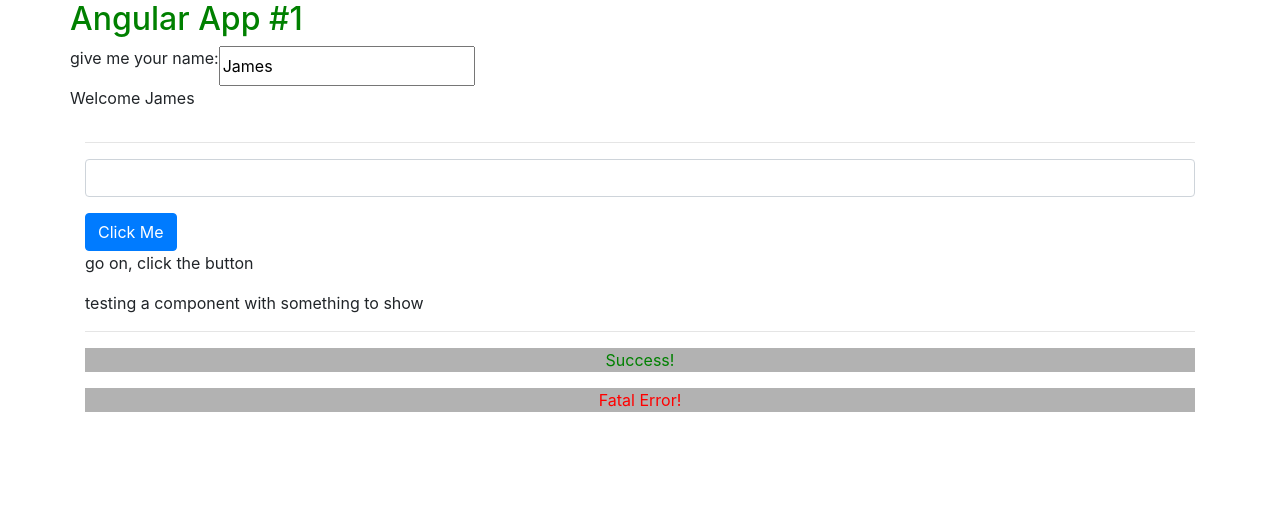
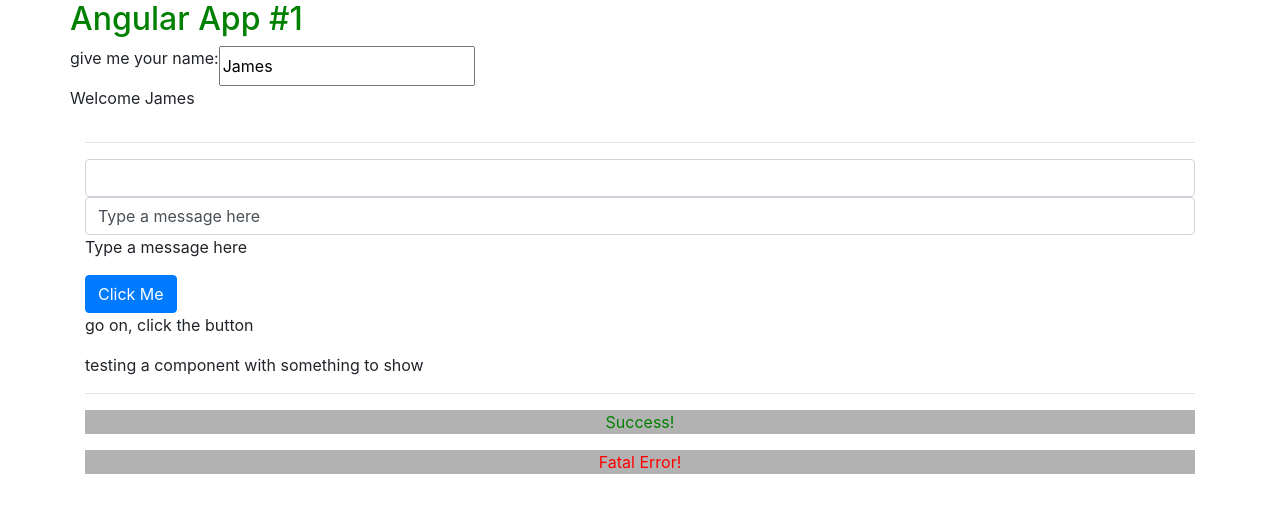
Before and after one commit to james-built/angular-play, an Angular app: page / in a window 1280 px wide. Shown: the top 512 px of the page. Built offline with nearby package versions, Linux system fonts and the light colour scheme.

Commit message:
two way data binding example

```diff
--- a/src/app/foo/foo.component.html
+++ b/src/app/foo/foo.component.html
@@ -2,7 +2,11 @@
   type="text"
   class="form-control"
   (input)="onUpdateMessage($event)"> <!-- $event variable captures the data tied to the event, in this case the input event-->
-<p>{{ userMessage }}</p>
+<input
+  type="text"
+  class="form-control"
+  [(ngModel)]="userMessage">
+  <p>{{ userMessage }}</p>
 <button
   class="btn btn-primary"
   [disabled]="!satisfyingClick"
--- a/src/app/foo/foo.component.ts
+++ b/src/app/foo/foo.component.ts
@@ -8,7 +8,7 @@
 export class FooComponent implements OnInit {
   satisfyingClick = true
   buttonClickMessage = 'go on, click the button'
-  userMessage = ''
+  userMessage = 'Type a message here'
 
   constructor() {
 
```
